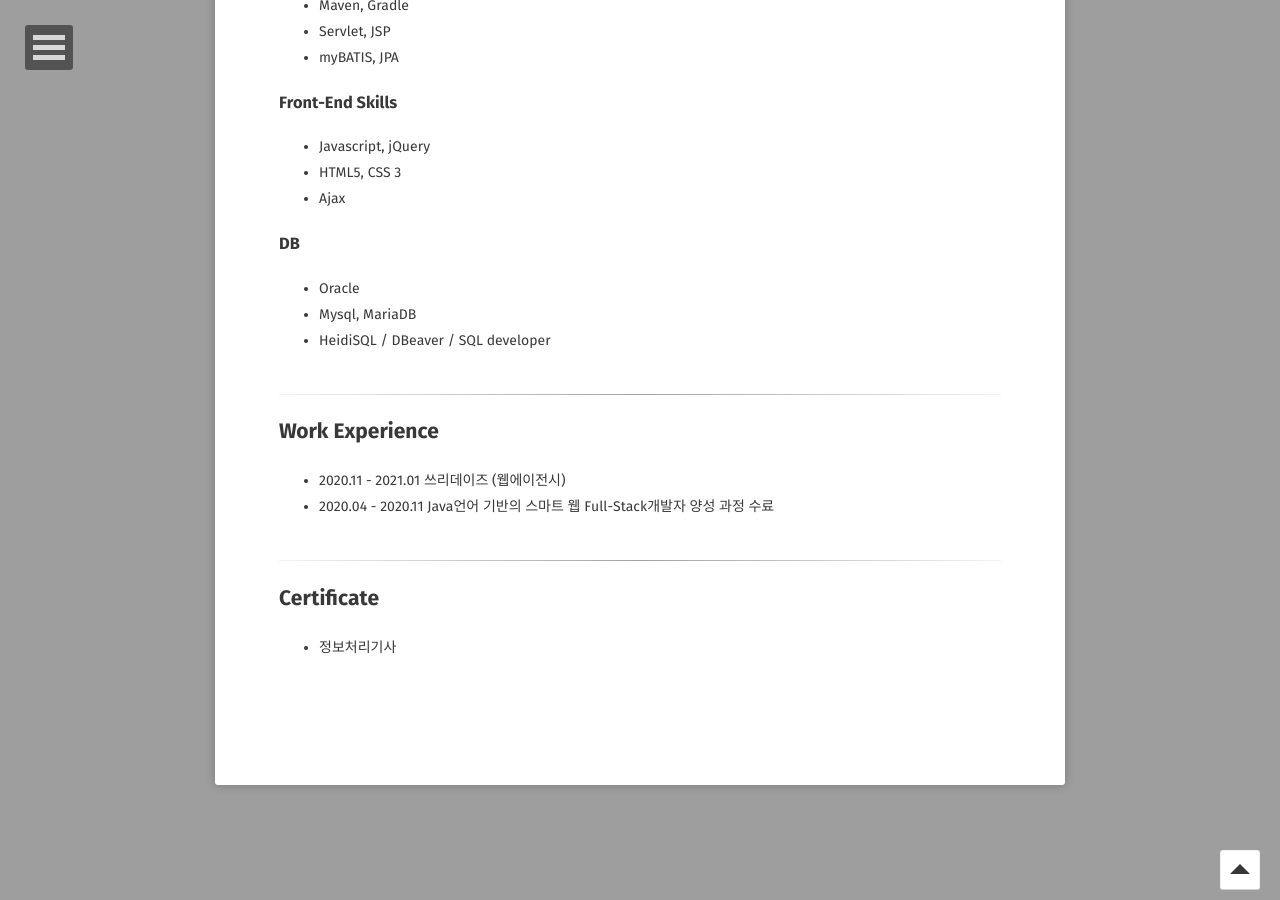
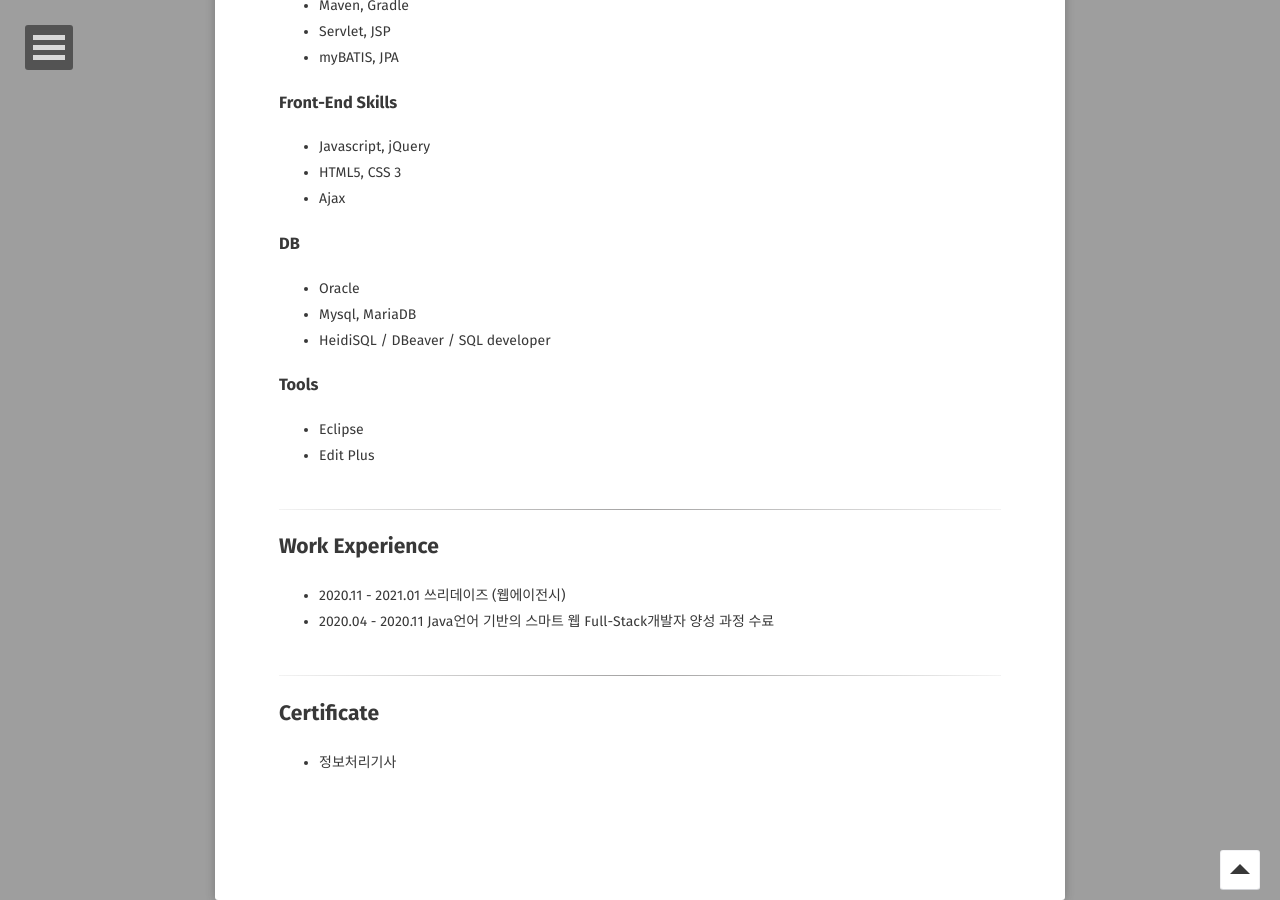
Before and after one commit to GayeonYoon/GayeonYoon.github.io, a Jekyll site: the page built from about/index.md, in a window 1280 px wide and 900 px high, scrolled down 944 px. Built offline with Jekyll 4.4.1, drawn with Linux system fonts in a browser that asks for light colours; some web fonts are replaced.

Commit message:
Update index.md

```diff
--- a/about/index.md
+++ b/about/index.md
@@ -35,6 +35,10 @@ feature: /assets/img/bg.jpg
  * Oracle
  * Mysql, MariaDB
  * HeidiSQL / DBeaver / SQL developer
+
+### Tools
+ * Eclipse
+ * Edit Plus
 <br><br>
 
 ------
```
